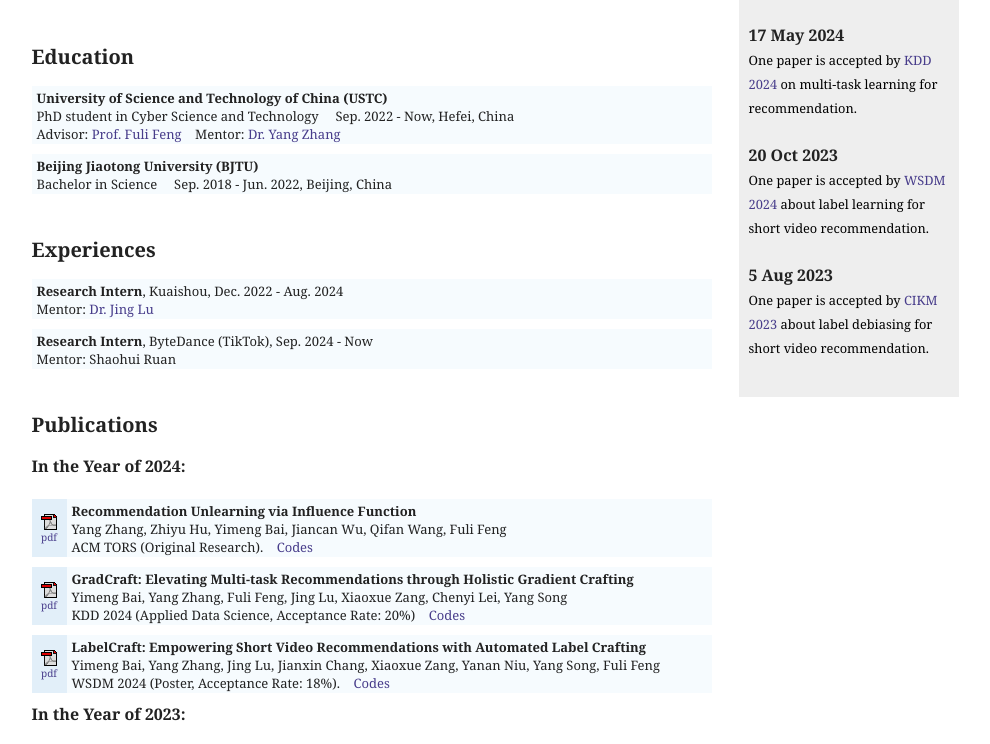
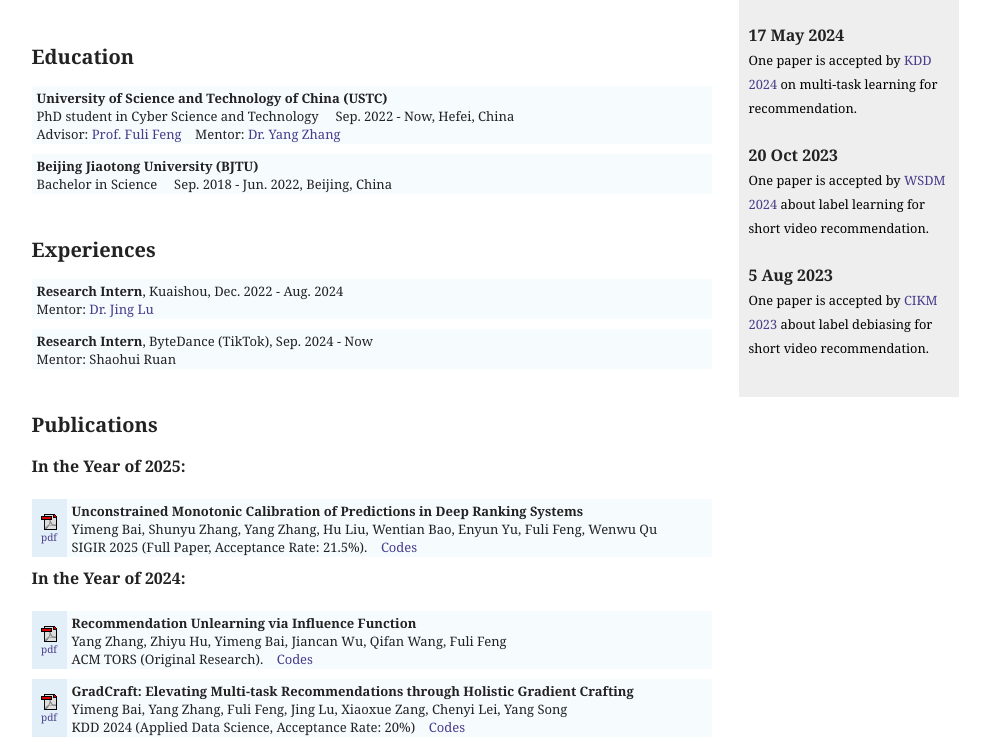
Before and after one commit to baiyimeng/baiyimeng.github.io, a plain HTML site: page index.html in a window 1280 px wide. Shown: the part 289-1033 px from the top of the page, without its empty margins (145-1135 px from the left). Drawn offline with Linux system fonts and the light colour scheme.

Commit message:
Update index.html

```diff
--- a/index.html
+++ b/index.html
@@ -291,6 +291,21 @@ I am currently in the first year of my PhD program at <a href="http://data-scien
 
 
 
+<b> In the Year of 2025: </b> </br></br>
+
+<table>
+  <tbody>
+  <tr>
+    <td class="left"><a href="" target="_blank"><img src="./Homepage_files/pdf.gif"><br>pdf</a></td>
+    <td><span class="title">Unconstrained Monotonic Calibration of Predictions in Deep Ranking Systems</span>
+      <br>Yimeng Bai, Shunyu Zhang, Yang Zhang, Hu Liu, Wentian Bao, Enyun Yu, Fuli Feng, Wenwu Qu
+    <br> SIGIR 2025 (Full Paper, Acceptance Rate: 21.5%).  &nbsp;&nbsp; <a href="https://github.com/baiyimeng/UMC" target="_blank">Codes</a>
+  </td>
+  </tr>
+ </tbody>
+</table>
+
+
 <b> In the Year of 2024: </b> </br></br>
 
 <table>
```
